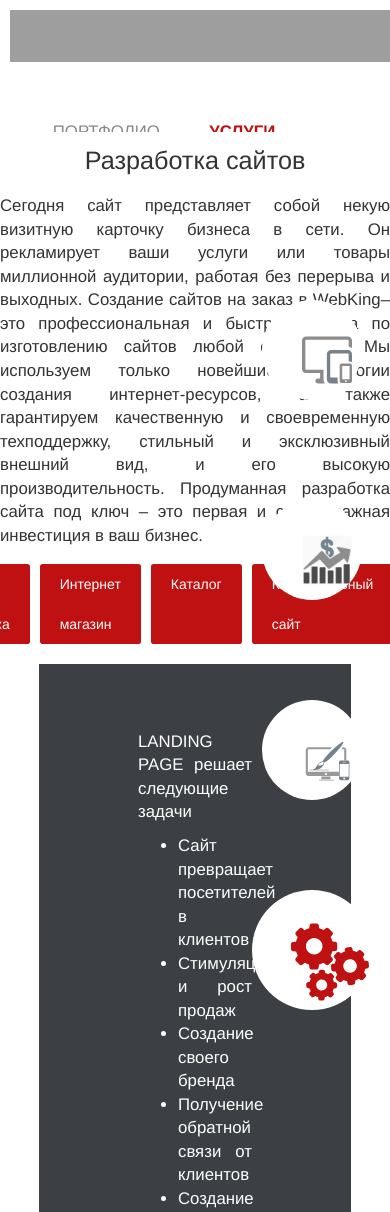
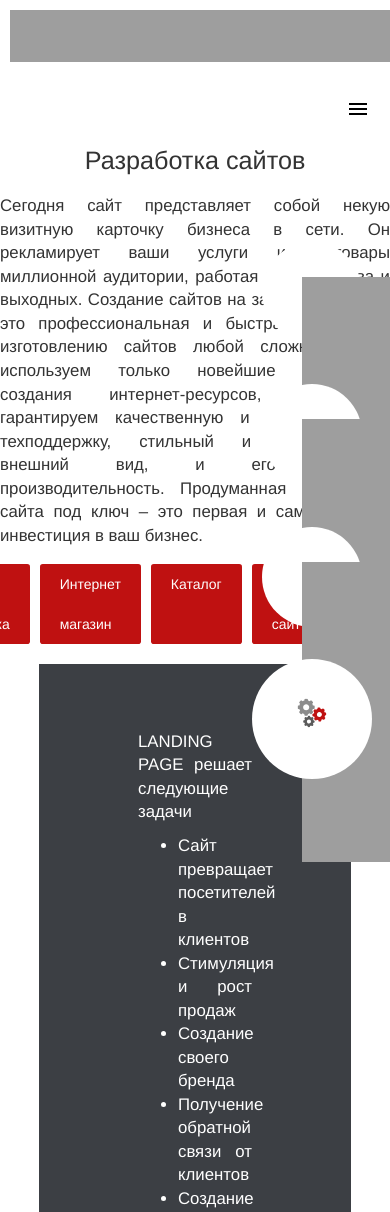
Before and after one commit to Arikito/wbkng, a PHP site: page /services.html in a window 390 px wide. Shown: the top 1212 px of the page. Run offline with PHP 8.4, Linux system fonts and the light colour scheme; some libraries are stand-ins or nearby versions.

Commit message:
Немного изменений в дизайне сайта =)

```diff
--- a/compiled/css/style.css
+++ b/compiled/css/style.css
@@ -447,11 +447,15 @@ body header nav li .show:after, body header nav li .show:before, body header nav
 body header nav li:hover a:after, body header nav li:hover a:before { width: 1.5em; }
 body header nav li .show:hover:after, body header nav li .show:hover:before, body header nav li:hover:after, body header nav li:hover:before { height: 1.5em; }
 body header nav li.active a { color: #bf1111; font-weight: 600; }
+body header .header_navigation.open { -webkit-transition: all 0.4s cubic-bezier(0.4, 0, 0.2, 1); -o-transition: all 0.4s cubic-bezier(0.4, 0, 0.2, 1); transition: all 0.4s cubic-bezier(0.4, 0, 0.2, 1); height: 100px; }
 @media screen and (max-width: 992px) { body header .logoSite { height: 72px; padding: 10px; }
-  body header .menu { display: block; line-height: 72px; }
-  body header nav { width: 100%; overflow: hidden; }
-  body header nav a { width: 100%; text-align: center; line-height: 72px; }
-  body header .header_navigation_closed { height: 0px; -webkit-transition: all 0.4s cubic-bezier(0.4, 0, 0.2, 1); -o-transition: all 0.4s cubic-bezier(0.4, 0, 0.2, 1); transition: all 0.4s cubic-bezier(0.4, 0, 0.2, 1); } }
+  body header .menu { display: block; line-height: 72px; cursor: pointer; }
+  body header nav { width: 100%; overflow: hidden; padding: 0; }
+  body header nav ul { width: 100%; text-align: center; line-height: 72px; }
+  body header .header_navigation.closed { height: 0px; -webkit-transition: all 0.4s cubic-bezier(0.4, 0, 0.2, 1); -o-transition: all 0.4s cubic-bezier(0.4, 0, 0.2, 1); transition: all 0.4s cubic-bezier(0.4, 0, 0.2, 1); } }
+@media screen and (max-width: 570px) { body header nav ul { display: flex; flex-direction: column; align-items: center; }
+  body header nav ul li { width: 160px; margin-bottom: 10px; text-align: center; line-height: 72px; }
+  body header .header_navigation.open { height: 340px; } }
 body.scrolled header .logoSite { height: 72px; padding: 10px; }
 body.scrolled header .menu { line-height: 72px; }
 body.scrolled header nav { padding: 6px; }
@@ -534,8 +538,6 @@ body footer .subscribe input { margin-left: 20px; }
 
 .project_image { max-width: 100%; }
 
-.header_navigation_open { height: 290px; -webkit-transition: all 0.4s cubic-bezier(0.4, 0, 0.2, 1); -o-transition: all 0.4s cubic-bezier(0.4, 0, 0.2, 1); transition: all 0.4s cubic-bezier(0.4, 0, 0.2, 1); }
-
 .project_block { background: #fff; overflow: auto; }
 
 .service .service_title { text-align: center; font-size: 1.8em; }
@@ -551,13 +553,12 @@ body footer .subscribe input { margin-left: 20px; }
 
 .magic_sidebar { position: fixed; right: 2em; top: 0px; bottom: 0; width: 100px; }
 .magic_sidebar .nav { padding: 0px; list-style-type: none; margin-top: 200px; }
-.magic_sidebar .nav .sidebar_item { margin-top: 100px; padding: 0px; background: #fff; border-radius: 50%; padding: 1em; width: 100px; height: 100px; position: relative; -webkit-transition: all 0.4s cubic-bezier(0.4, 0, 0.2, 1); -o-transition: all 0.4s cubic-bezier(0.4, 0, 0.2, 1); transition: all 0.4s cubic-bezier(0.4, 0, 0.2, 1); }
-.magic_sidebar .nav .sidebar_item a { display: block; position: absolute; top: calc(100% - 75px); left: calc(100% - 75px); color: #242629; }
-.magic_sidebar .nav .sidebar_item a img { width: 50px; }
+.magic_sidebar .nav .sidebar_item { margin-top: 5vh; padding: 0px; background: #fff; border-radius: 50%; padding: 1em; width: 100px; height: 100px; position: relative; -webkit-transition: all 0.4s cubic-bezier(0.4, 0, 0.2, 1); -o-transition: all 0.4s cubic-bezier(0.4, 0, 0.2, 1); transition: all 0.4s cubic-bezier(0.4, 0, 0.2, 1); }
+.magic_sidebar .nav .sidebar_item a { display: block; position: absolute; width: 50px; height: 50px; top: calc(100% - 75px); left: calc(100% - 75px); color: #242629; }
 .magic_sidebar .nav .sidebar_item a .svg_img { -webkit-transition: all 0.4s cubic-bezier(0.4, 0, 0.2, 1); -o-transition: all 0.4s cubic-bezier(0.4, 0, 0.2, 1); transition: all 0.4s cubic-bezier(0.4, 0, 0.2, 1); }
 .magic_sidebar .nav .sidebar_item.active { transform: scale(1.2); }
-.magic_sidebar .nav .sidebar_item.active .svg_img { transform: scale(1.3); }
-.magic_sidebar .nav .sidebar_item.active .svg_img path { fill: #bf1111; }
+.magic_sidebar .nav .sidebar_item.active .svg_img { transform: scale(1.2); }
+.magic_sidebar .nav .sidebar_item.active .svg_img path.accent { fill: #bf1111; }
 
 .packages_block { display: flex; justify-content: center; margin: 0 auto; color: #242629; margin-top: 60px; margin-bottom: 60px; }
 .packages_block .package { width: 25%; text-align: center; height: 300px; width: 200px; }
--- a/portfolio.html
+++ b/portfolio.html
@@ -18,12 +18,12 @@
 			<div class="menu">
 				<img src="/compiled/img/menu.svg" alt="Меню" class="menu_toggle_js">
 			</div>
-			<nav class="header_navigation_closed header_navigation_js">
+			<nav class="header_navigation closed header_navigation_js">
 				<ul>
 					<li class="active"><span class="show"><a href="http://webking/portfolio.html">Портфолио</a><a href="#"></a></span></li>
 					<li><span class="show"><a href="http://webking/services.html">Услуги</a><a href="#"></a></span></li>
-					<li><span class="show"><a href="/#techs">Технологии</a><a href="#"></a></span></li>
-					<li><span class="show"><a href="/#about">О нас</a><a href="#"></a></span></li>
+					<li><span class="show"><a href="http://webking/#techs">Технологии</a><a href="#"></a></span></li>
+					<li><span class="show"><a href="http://webking/#about">О нас</a><a href="#"></a></span></li>
 				</ul>
 			</nav>
 		</div>
--- a/resources/sass/style.scss
+++ b/resources/sass/style.scss
@@ -237,7 +237,12 @@ body{
 			}
 		}
 
-		@media screen and (max-width: 992px) {
+		//HEADER MOBILE
+		.header_navigation.open {
+			@include animate(.4s);
+			height: 100px;
+		}
+		@media screen and (max-width: 992px){
 			.logoSite{
 				height: $header_height * .6;
 				padding: $gap / 2;
@@ -245,20 +250,40 @@ body{
 			.menu{
 				display: block;
 				line-height: $header_height * .6;
+				cursor: pointer;
 			}
 			nav{
 				width: 100%;
 				overflow: hidden;
+				padding: 0;
 				// height: 0px;
-				a{
+				ul{
 					width: 100%;
 					text-align: center;
 					line-height: $header_height * .6;
 				}
 			}
-			.header_navigation_closed {
+			.header_navigation.closed {
 				height: 0px;
 				@include animate(.4s);
+			}
+		}
+		@media screen and (max-width: 570px){
+			nav{
+				ul{
+					display: flex;
+					flex-direction: column;
+					align-items: center;
+					li{
+						width: 160px;
+						margin-bottom: 10px;
+						text-align: center;
+						line-height: $header_height * .6;
+					}
+				}
+			}
+			.header_navigation.open {
+				height: 340px;
 			}
 		}
 	}
@@ -657,12 +682,6 @@ body{
 .project_image {
 	max-width: 100%;
 }
-//HEADER MOBILE
-.header_navigation_open {
-	height: 290px;
-	// display: block;
-	@include animate(.4s);
-}
 //PORTFOLIO BLOCK
 .project_block{
 	background: $white;
@@ -684,7 +703,8 @@ body{
 		display: block;
 		margin-bottom: $gap;
 	}
-	.service_description {margin: $gap auto;
+	.service_description {
+		margin: $gap auto;
 		.slide {
 			position: relative;
 			margin-bottom: $gap;
@@ -731,18 +751,18 @@ body{
 	}
 }
 //MAGICK SIDEBAR WHITH FANTASTIC SCROLL
-.magic_sidebar {
+.magic_sidebar{
 	position: fixed;
 	right: 2em;
 	top: 0px;
 	bottom: 0;
 	width: 100px;
-	.nav {
+	.nav{
 		padding: 0px;
 		list-style-type: none;
 		margin-top: 200px;
-		.sidebar_item {
-			margin-top: 100px;
+		.sidebar_item{
+			margin-top: 5vh;
 			padding: 0px;
 			background: $white;
 			// border: 1px solid $accent;
@@ -754,20 +774,18 @@ body{
 			// border-top-left-radius: .2em;
 			// border-bottom-left-radius: .2em;
 			@include animate(.4s);
-			a {
+			a{
 				display: block;
 				position: absolute;
+				width: 50px;
+				height: 50px;
 				top: calc(100% - 75px);
 				left: calc(100% - 75px);
 				color: #242629;
-				img{
-					width: 50px;
-				}
 				.svg_img{
 					@include animate(.4s);
 				}
 			}
-
 			&.active {
 				// background: $accent;
 				// border: 1px solid $white;
@@ -776,8 +794,8 @@ body{
 				// }
 				transform: scale(1.2);
 				.svg_img{
-					transform: scale(1.3);
-					& path {
+					transform: scale(1.2);
+					& path.accent {
 						fill: $accent;
 					}
 				}
--- a/services.html
+++ b/services.html
@@ -23,12 +23,15 @@
 			<a href="/" class="logoSite">
 				<img src="/compiled/img/logo-2.1.svg" class="svg">
 			</a>
-			<nav class="header_navigation_closed header_navigation_js">
+			<div class="menu">
+				<img src="/compiled/img/menu.svg" alt="Меню" class="menu_toggle_js">
+			</div>
+			<nav class="header_navigation closed header_navigation_js">
 				<ul>
 					<li><span class="show"><a href="http://webking/portfolio.html">Портфолио</a><a href="#"></a></span></li>
 					<li class="active"><span class="show"><a href="http://webking/services.html">Услуги</a><a href="#"></a></span></li>
-					<li><span class="show"><a href="/#techs">Технологии</a><a href="#"></a></span></li>
-					<li><span class="show"><a href="/#about">О нас</a><a href="#"></a></span></li>
+					<li><span class="show"><a href="http://webking/#techs">Технологии</a><a href="#"></a></span></li>
+					<li><span class="show"><a href="http://webking/#about">О нас</a><a href="#"></a></span></li>
 				</ul>
 			</nav>
 		</div>
@@ -405,13 +408,13 @@
 					<img class="svg_img svg" src="compiled/img/developing.svg" alt="developing">
 				</a></li>
 				<li class="sidebar_item"><a href="#seo">
-					<img class="svg_img svg" src="compiled/img/seo.png" alt="seo">
+					<img class="svg_img svg" src="compiled/img/seo.svg" alt="seo">
 				</a></li>
 				<li class="sidebar_item"><a href="#design">
 					<img class="svg_img svg" src="compiled/img/web_design_icon.svg" alt="web design">
 				</a></li>
 				<li class="sidebar_item"><a href="#support">
-					<img class="svg_img svg" src="compiled/img/support.svg" class="svg" alt="support">
+					<img class="svg_img svg" src="compiled/img/support.svg" alt="support">
 				</a></li>
 			</ul>
 		</div>
```
Also changed, not shown: compiled/js/app.min.js (+1 -1 lines), index.html (+12 -12 lines), project.html (+7 -4 lines), resources/js/app.js (+3 -5 lines), compiled/img/developing.svg, compiled/img/logo-2.1-no-lion.svg, compiled/img/logo-2.1-no-text.svg, compiled/img/logo-2.1.svg, compiled/img/seo.svg (added), compiled/img/support.svg, compiled/img/web_design_icon.svg, 1 other file.
